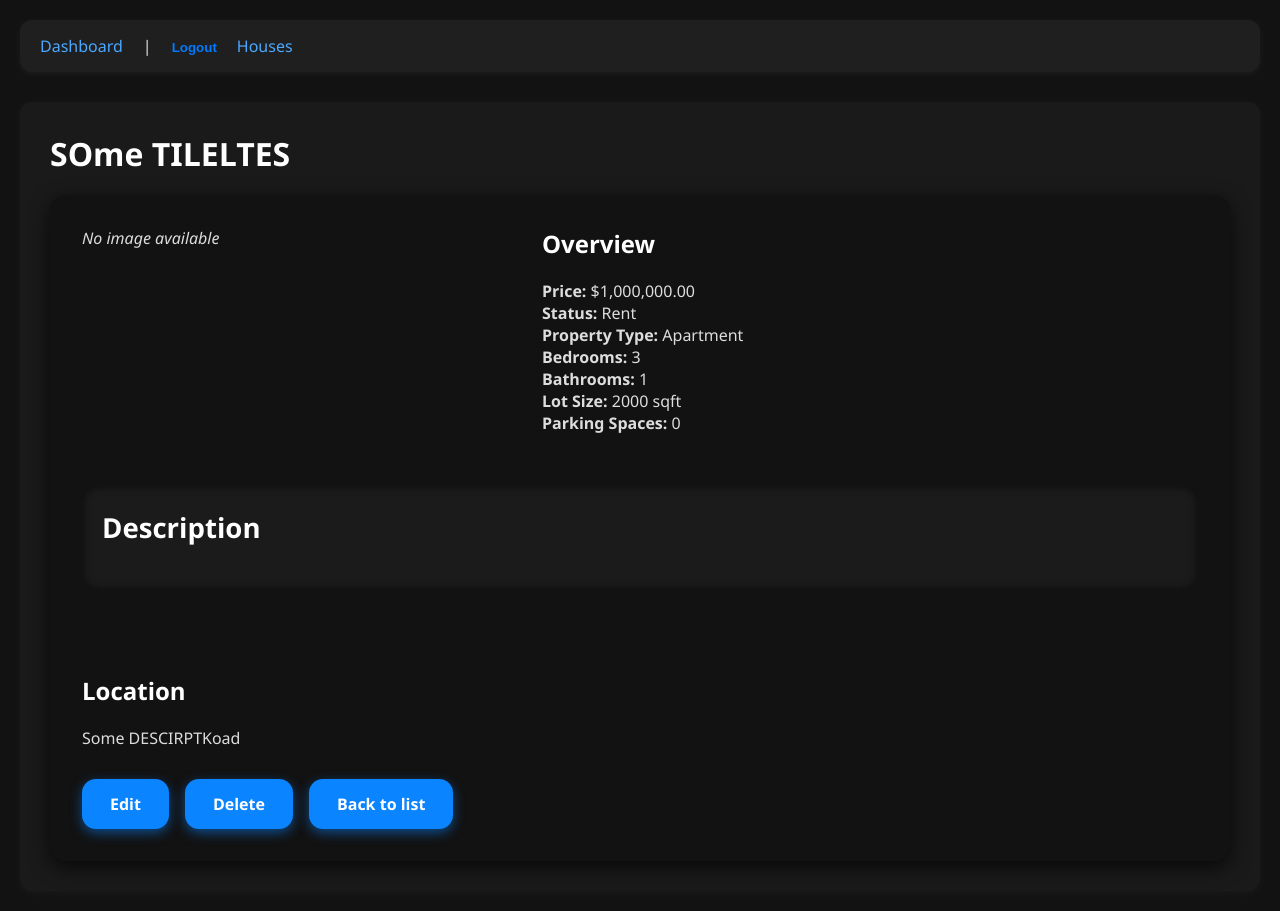
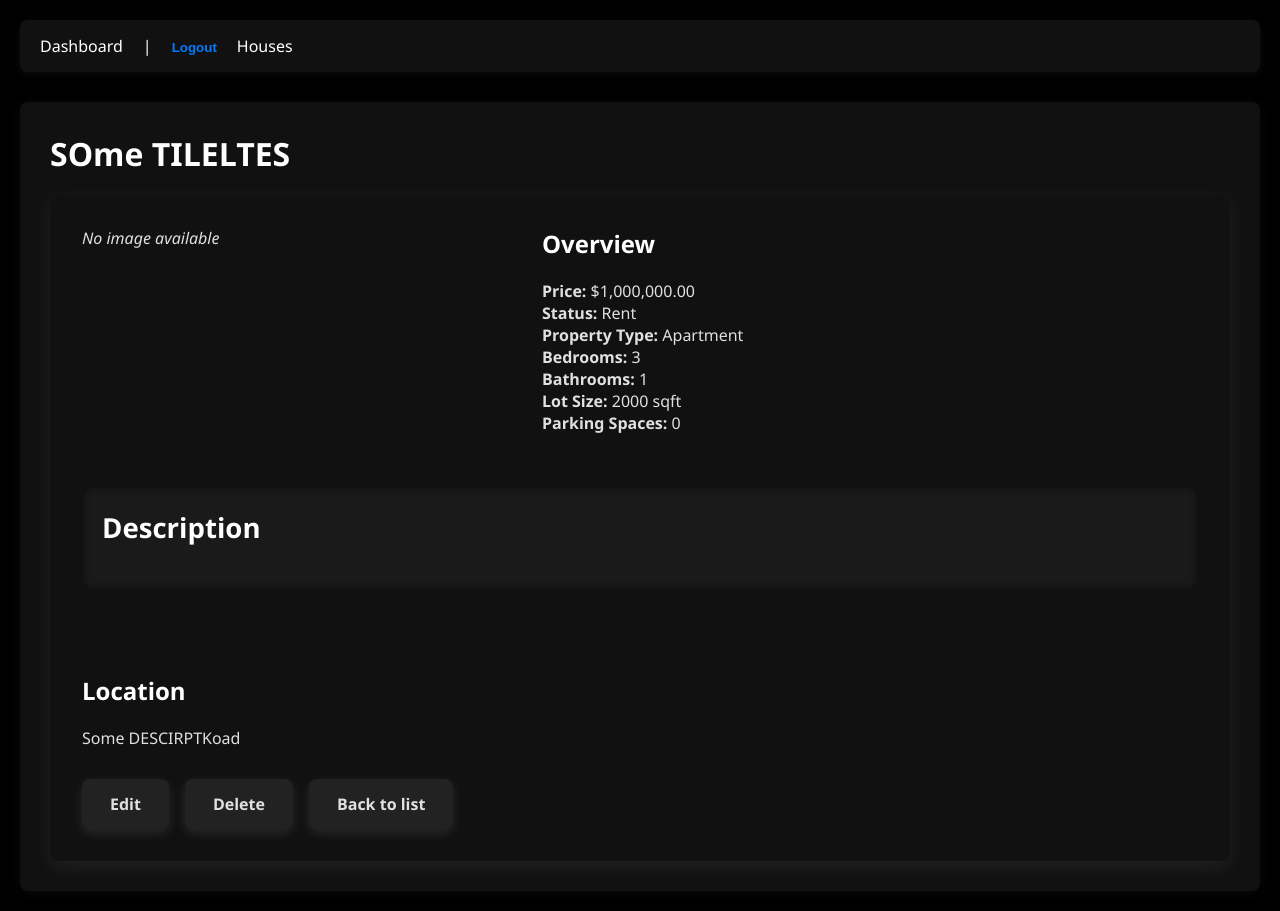
Before and after one commit to CasuallyDreamin/django-real-estate, a Django app: page /houses/7/ in a window 1280 px wide. Run offline with Django 5.2, Linux system fonts and the light colour scheme; a user stored in the database is signed in; data comes from the database, SQL or seed files in the repository; both versions use the stored data as it was after the commit.

Commit message:
Overfaul of the color theme

```diff
--- a/real_estate/houses/static/houses/css/detail.css
+++ b/real_estate/houses/static/houses/css/detail.css
@@ -1,21 +1,19 @@
-/* houses_detail.css */
-
 /* Main container: split page into image and details side-by-side */
 .house-detail-container {
   display: flex;
   flex-wrap: wrap;
   gap: 32px;
   padding: 32px;
-  background-color: #121212;  /* just a subtle dark bg */
-  border-radius: 16px;
-  box-shadow: 0 6px 20px rgba(0,0,0,0.7);
-  color: #ddd;
+  background-color: #111111;       /* slightly lighter black to match base */
+  border-radius: 8px;              /* consistent with base */
+  box-shadow: 0 6px 20px rgba(255, 255, 255, 0.07); /* subtle white shadow */
+  color: #e0e0e0;                 /* base text color */
 }
 
 /* Image side: fixed width, responsive */
 .house-detail-image {
   flex: 1 1 400px;
-  border-radius: 16px;
+  border-radius: 8px;              /* match base radius */
   overflow: hidden;
   max-height: 500px;
 }
@@ -24,7 +22,7 @@
   width: 100%;
   height: 100%;
   object-fit: cover;
-  border-radius: 16px;
+  border-radius: 8px;
 }
 
 /* Details side: flexible, vertical layout */
@@ -39,11 +37,11 @@
 .house-detail-info h1 {
   font-size: 2.5rem;
   margin-bottom: 1rem;
-  color: #fff;
+  color: #ffffff;                 /* pure white for main headings */
   font-weight: 700;
 }
 
-/* Metadata grid: nice clean layout for the small facts */
+/* Metadata grid: clean layout for small facts */
 .house-detail-meta {
   display: grid;
   grid-template-columns: repeat(auto-fill, minmax(160px, 1fr));
@@ -53,25 +51,26 @@
 }
 
 .house-detail-meta p {
-  background-color: #222;
+  background-color: #222222;       /* medium-dark gray for metadata boxes */
   padding: 12px 16px;
-  border-radius: 12px;
-  box-shadow: inset 0 0 6px #0008;
+  border-radius: 8px;              /* consistent radius */
+  box-shadow: inset 0 0 6px #00000080; /* subtle inset black shadow */
   font-weight: 600;
-  color: #eee;
+  color: #dcdcdc;                 /* light gray text */
 }
 
 /* Description */
 .house-detail-description {
   font-size: 1.15rem;
   line-height: 1.6;
-  background-color: #1b1b1b;
+  background-color: #1a1a1a;       /* slightly lighter black */
   padding: 20px;
-  border-radius: 16px;
-  box-shadow: inset 0 0 8px #000a;
+  border-radius: 8px;
+  box-shadow: inset 0 0 8px #000000aa;
   margin-bottom: 32px;
   width: 100%;
   max-width: 100%;
+  color: #ccc;                    /* softer text for description */
 }
 
 /* Action buttons container */
@@ -80,30 +79,32 @@
   gap: 16px;
 }
 
+/* Primary button */
 .house-detail-actions a {
-  background-color: #0a84ff;
-  color: white;
+  background-color: #222222;
+  color: #e0e0e0;
   text-decoration: none;
   padding: 14px 28px;
   font-weight: 700;
-  border-radius: 14px;
-  box-shadow: 0 4px 12px #0a84ff80;
-  transition: background-color 0.3s ease;
+  border-radius: 8px;
+  box-shadow: 0 4px 12px rgba(255, 255, 255, 0.1);
+  transition: background-color 0.3s ease, box-shadow 0.3s ease;
 }
 
 .house-detail-actions a:hover {
-  background-color: #0066cc;
-  box-shadow: 0 6px 18px #0066cccc;
+  background-color: #444444;
+  box-shadow: 0 6px 18px rgba(255, 255, 255, 0.2);
 }
 
+/* Delete button */
 .house-detail-actions .delete-button {
-  background-color: #ff3b30;
-  box-shadow: 0 4px 12px #ff3b3080;
+  background-color: #b00020;    /* dark red matching base error */
+  box-shadow: 0 4px 12px #b0002080;
 }
 
 .house-detail-actions .delete-button:hover {
-  background-color: #cc2b20;
-  box-shadow: 0 6px 18px #cc2b2080;
+  background-color: #e00b1f;    /* brighter red hover */
+  box-shadow: 0 6px 18px #e00b1f80;
 }
 
 /* Responsive: stack on narrow screens */
--- a/real_estate/static/css/style.css
+++ b/real_estate/static/css/style.css
@@ -7,38 +7,38 @@
 
 body {
     font-family: 'Segoe UI', Tahoma, Geneva, Verdana, sans-serif;
-    background-color: #121212;
-    color: #e0e0e0;
+    background-color: #000000;  /* pure black background */
+    color: #ffffff; /* pure white text */
     padding: 20px;
 }
 
 /* Navigation */
 nav {
-    background-color: #1f1f1f;
+    background-color: #111111; /* near black */
     padding: 15px 20px;
-    border-radius: 12px;
-    box-shadow: 0 2px 8px rgba(255, 255, 255, 0.05);
+    border-radius: 8px; /* slightly sharper */
+    box-shadow: 0 2px 8px rgba(255, 255, 255, 0.05); /* subtle white shadow */
     margin-bottom: 30px;
     display: flex;
     gap: 20px;
 }
 
 nav a {
-    color: #4aa8ff;
+    color: #ffffff; /* white links */
     text-decoration: none;
     font-weight: 500;
     transition: color 0.2s ease;
 }
 
 nav a:hover {
-    color: #82cfff;
+    color: #bbbbbb; /* light gray on hover */
 }
 
 /* Main Content */
 main {
-    background-color: #1a1a1a;
+    background-color: #111111; /* near black */
     padding: 30px;
-    border-radius: 12px;
+    border-radius: 8px;  /* keep a little roundness */
     box-shadow: 0 2px 12px rgba(255, 255, 255, 0.04);
 }
 
@@ -50,8 +50,8 @@ h1, h2 {
 
 /* Buttons */
 button, .button {
-    background-color: #4aa8ff;
-    color: #121212;
+    background-color: #ffffff; /* white buttons */
+    color: #000000;  /* black text */
     padding: 10px 18px;
     border: none;
     border-radius: 8px;
@@ -63,7 +63,7 @@ button, .button {
 }
 
 button:hover, .button:hover {
-    background-color: #82cfff;
+    background-color: #bbbbbb; /* lighter gray on hover */
 }
 
 /* Tables */
@@ -71,16 +71,16 @@ table {
     width: 100%;
     border-collapse: collapse;
     margin-top: 20px;
-    color: #e0e0e0;
+    color: #ffffff;
 }
 
 table thead {
-    background-color: #2a2a2a;
+    background-color: #222222; /* dark gray header */
 }
 
 table th, table td {
     padding: 12px 16px;
-    border-bottom: 1px solid #333;
+    border-bottom: 1px solid #444444; /* medium gray border */
     text-align: left;
 }
 
@@ -90,9 +90,9 @@ input, select, textarea {
     padding: 10px;
     margin-top: 6px;
     margin-bottom: 20px;
-    background-color: #1f1f1f;
+    background-color: #111111;
     color: #ffffff;
-    border: 1px solid #333;
+    border: 1px solid #333333;
     border-radius: 6px;
     font-size: 16px;
 }
@@ -109,9 +109,10 @@ input, select, textarea {
 .mt-4 {
     margin-top: 40px;
 }
+
 ul.errorlist, ul.errorlist li {
-    color: #b00020 !important;
-    background-color: #fdd !important;
+    color: #ff4444 !important; /* brighter red */
+    background-color: #330000 !important; /* dark red bg */
     padding: 8px 12px !important;
     border-radius: 4px !important;
     margin-bottom: 10px !important;
@@ -120,8 +121,8 @@ ul.errorlist, ul.errorlist li {
 }
 
 .form-error {
-    border: 1px solid #e00;
-    background: #fee;
+    border: 1px solid #ff4444;
+    background: #330000;
     padding: 10px;
     border-radius: 4px;
 }
```
Also changed, not shown: real_estate/dashboard/static/dashboard/css/style.css (+17 -15 lines), real_estate/houses/static/houses/css/list.css (+17 -8 lines), real_estate/db.sqlite3.
